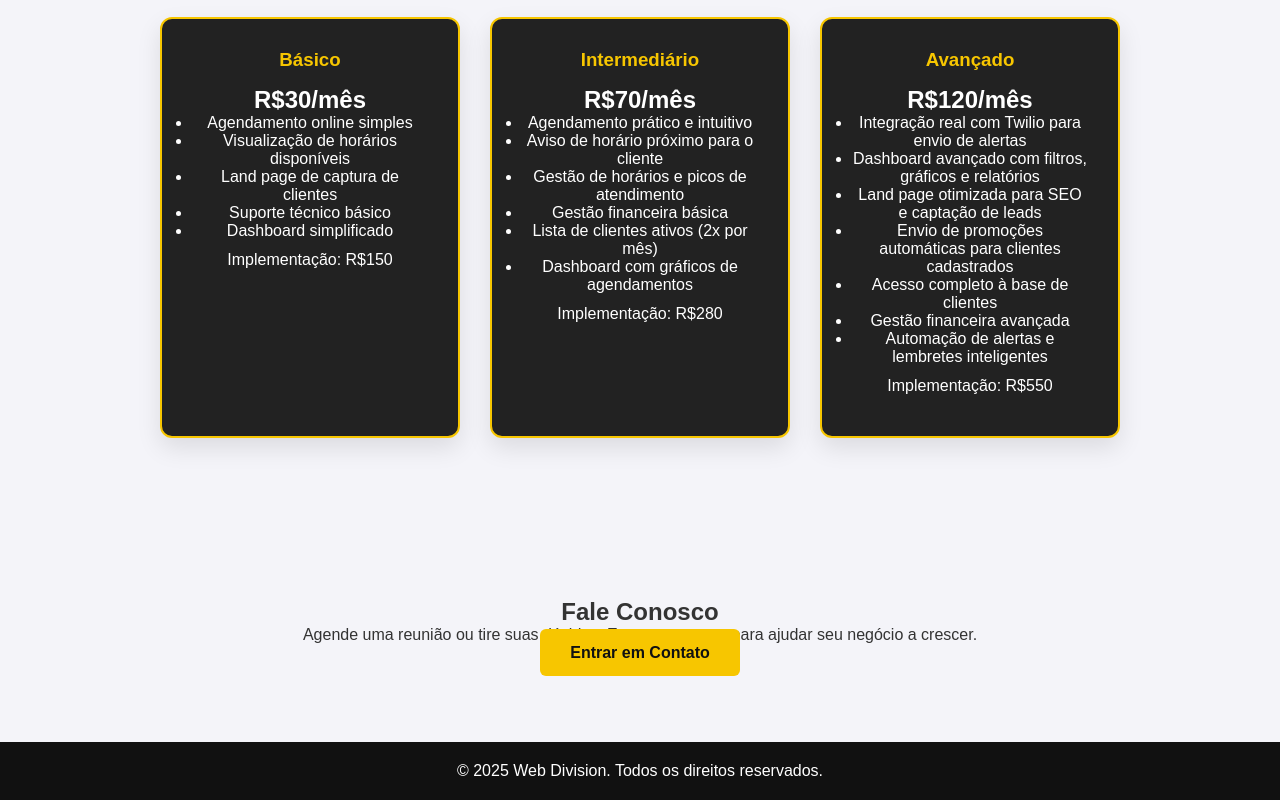
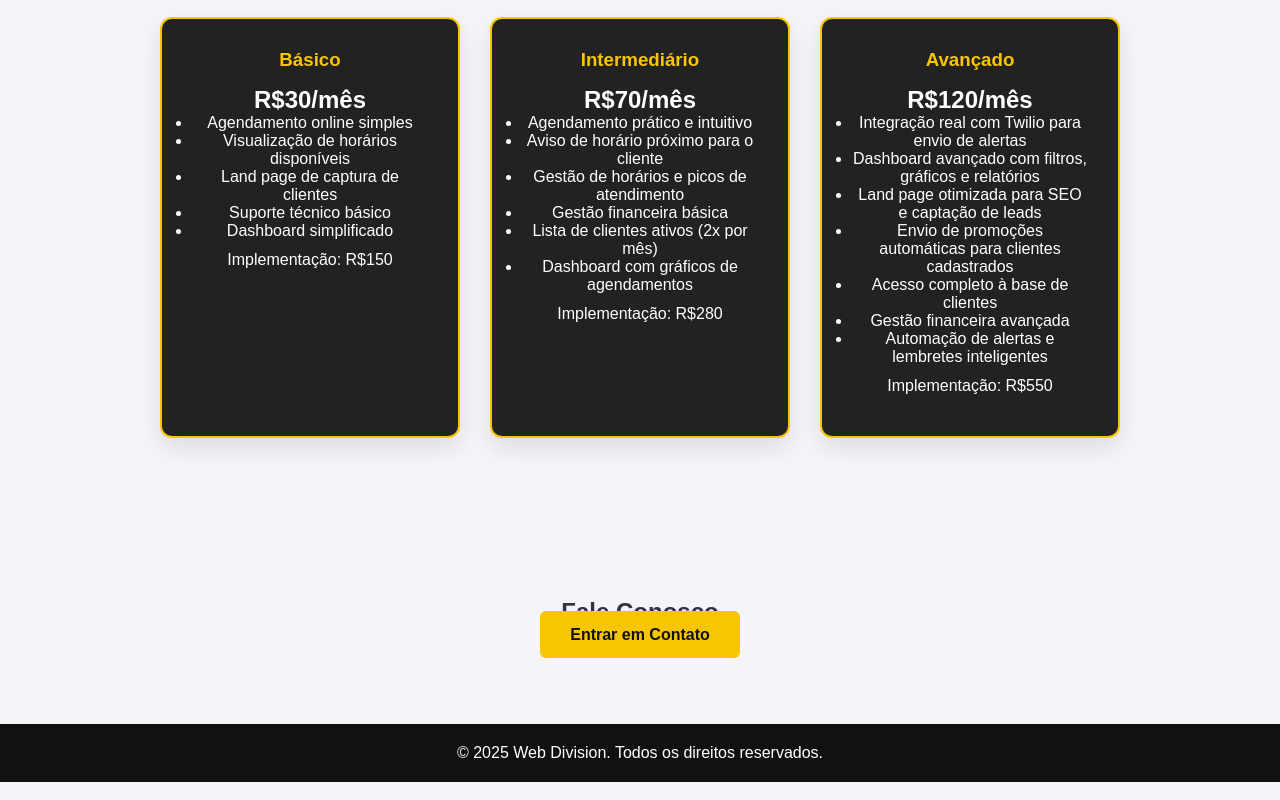
Before and after one commit to genesismatheusdsl/web-division, a plain HTML site: page index.html in a window 1280 px wide. Shown: the part 1901-2701 px from the top of the page. Drawn offline with Linux system fonts and the light colour scheme.

Commit message:
Update index.html

```diff
--- a/index.html
+++ b/index.html
@@ -141,7 +141,7 @@
   <section id="contato" class="contato">
     <div class="container">
       <h2>Fale Conosco</h2>
-      <p>Agende uma reunião ou tire suas dúvidas. Estamos prontos para ajudar seu negócio a crescer.</p>
+      <p></p>
       <a href="https://wa.me/5562994096995" target="_blank" class="btn-primary">Entrar em Contato</a>
     </div>
   </section>
```
